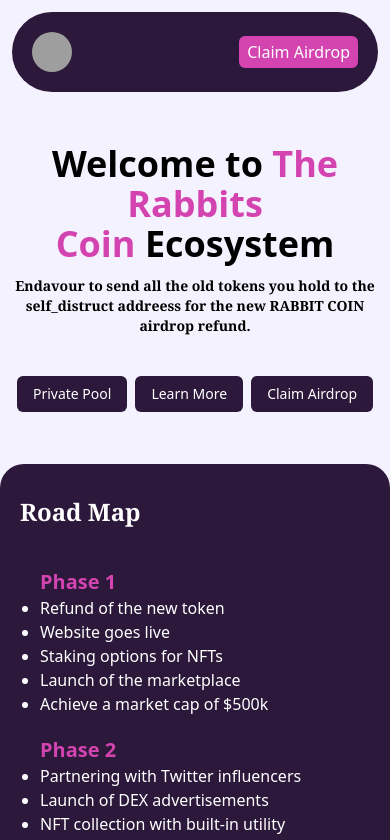
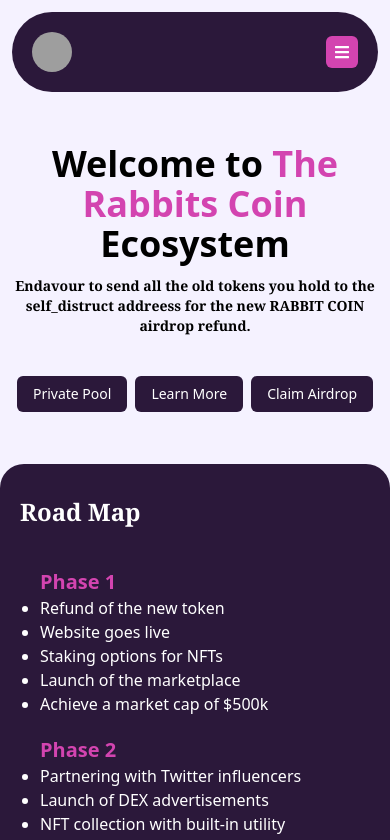
Before and after one commit to Yemezzy/Rabbitcoin, a React (Create React App) app: page / in a window 390 px wide. Shown: the top 840 px of the page. Built offline with nearby package versions, Linux system fonts and the light colour scheme; grey boxes are pictures that could not be loaded.

Commit message:
first commit

```diff
--- a/src/Pages/Home.js
+++ b/src/Pages/Home.js
@@ -1,5 +1,5 @@
 import React from 'react'
-import { FaFacebook, FaTelegram, FaTwitter } from "react-icons/fa";
+import { FaBars, FaFacebook, FaHamburger, FaTelegram, FaTwitter } from "react-icons/fa";
 
 const Home = () => {
   return (
@@ -16,16 +16,17 @@ const Home = () => {
             <li>Whitepaper</li>
           </ul>
 
-<button className='bg-[#D344B0] md:py-2 md:px-4 px-2 py-1 rounded-md'>
-  Claim Airdrop
+<button className='bg-[#D344B0] py-2 md:px-4 px-2 rounded-md'>
+  <p className='md:block hidden'>Claim Airdrop</p>
+  <FaBars className='md:hidden block'/>
 </button>
         </nav>
       </div>
 
 
       <div className='md:mt-20 text-center mt-10 md:pt-20 md:h-[30rem] h-[20rem]'>
-        <p className=' md:text-7xl text-4xl font-bold'>Welcome to <span className='text-[#d344b0]'>The Rabbits <br />  Coin</span> Ecosystem</p>
-        <p className='md:mt-5 mt-3 text-sm md:text-lg lllk font-bold'>Endavour to send all the old tokens you hold to the self_distruct addreess for the new <br className='md:block hidden'/> RABBIT COIN airdrop refund.</p>
+        <p className=' md:text-7xl text-4xl font-bold'>Welcome to <span className='text-[#d344b0]'>The Rabbits <br className='md:block hidden'/>  Coin</span> Ecosystem</p>
+        <p className='md:mt-5 mt-3 text-sm md:text-lg lllk font-bold px-2'>Endavour to send all the old tokens you hold to the self_distruct addreess for the new <br className='md:block hidden'/> RABBIT COIN airdrop refund.</p>
         <div className='flex justify-center text-sm md:text-base items-center mt-10 gap-2 text-white'>
           <button className='bg-[#2B183A] py-2 px-4 rounded-md'>Private Pool</button>
           <button className='bg-[#2B183A] py-2 px-4 rounded-md'>Learn More</button>
```
